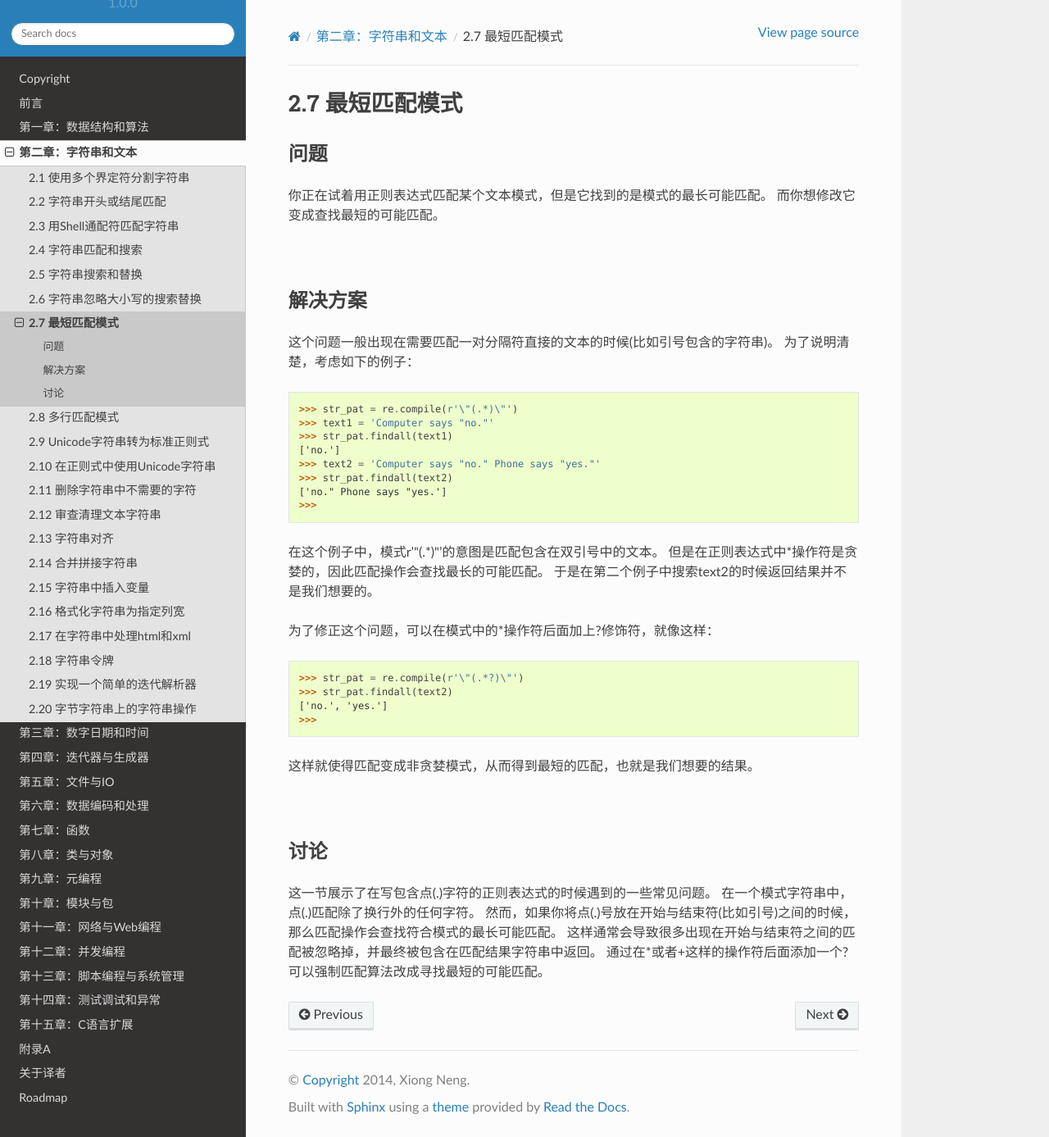
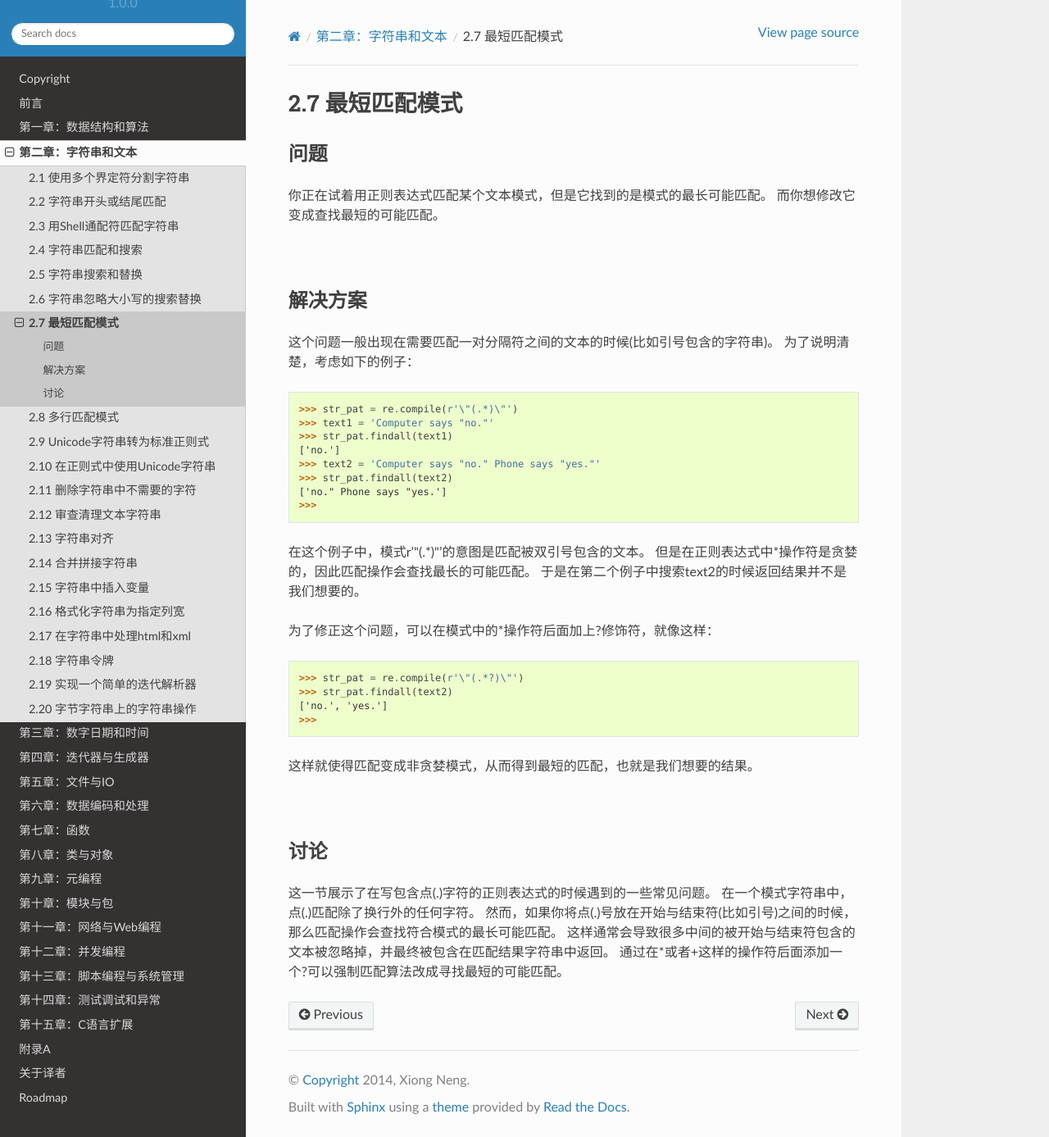
Before and after one commit to yidao620c/python3-cookbook, a Sphinx documentation site: the page built from source/c02/p07_specify_regexp_for_shortest_match.rst, in a window 1280 px wide and 1387 px high. Shown: the whole window at 82% size. Built offline with Sphinx 7.4.7 and the Read the Docs theme 2.0.0, drawn with Linux system fonts in a browser that asks for light colours.

Commit message:
2.7小节完成

```diff
--- a/source/c02/p07_specify_regexp_for_shortest_match.rst
+++ b/source/c02/p07_specify_regexp_for_shortest_match.rst
@@ -13,7 +13,7 @@
 ----------
 解决方案
 ----------
-这个问题一般出现在需要匹配一对分隔符直接的文本的时候(比如引号包含的字符串)。
+这个问题一般出现在需要匹配一对分隔符之间的文本的时候(比如引号包含的字符串)。
 为了说明清楚，考虑如下的例子：
 
 .. code-block:: python
@@ -27,7 +27,7 @@
     ['no." Phone says "yes.']
     >>>
 
-在这个例子中，模式r'\"(.*)\"'的意图是匹配包含在双引号中的文本。
+在这个例子中，模式r'\"(.*)\"'的意图是匹配被双引号包含的文本。
 但是在正则表达式中*操作符是贪婪的，因此匹配操作会查找最长的可能匹配。
 于是在第二个例子中搜索text2的时候返回结果并不是我们想要的。
 
@@ -50,5 +50,5 @@
 这一节展示了在写包含点(.)字符的正则表达式的时候遇到的一些常见问题。
 在一个模式字符串中，点(.)匹配除了换行外的任何字符。
 然而，如果你将点(.)号放在开始与结束符(比如引号)之间的时候，那么匹配操作会查找符合模式的最长可能匹配。
-这样通常会导致很多出现在开始与结束符之间的匹配被忽略掉，并最终被包含在匹配结果字符串中返回。
+这样通常会导致很多中间的被开始与结束符包含的文本被忽略掉，并最终被包含在匹配结果字符串中返回。
 通过在*或者+这样的操作符后面添加一个?可以强制匹配算法改成寻找最短的可能匹配。
```
